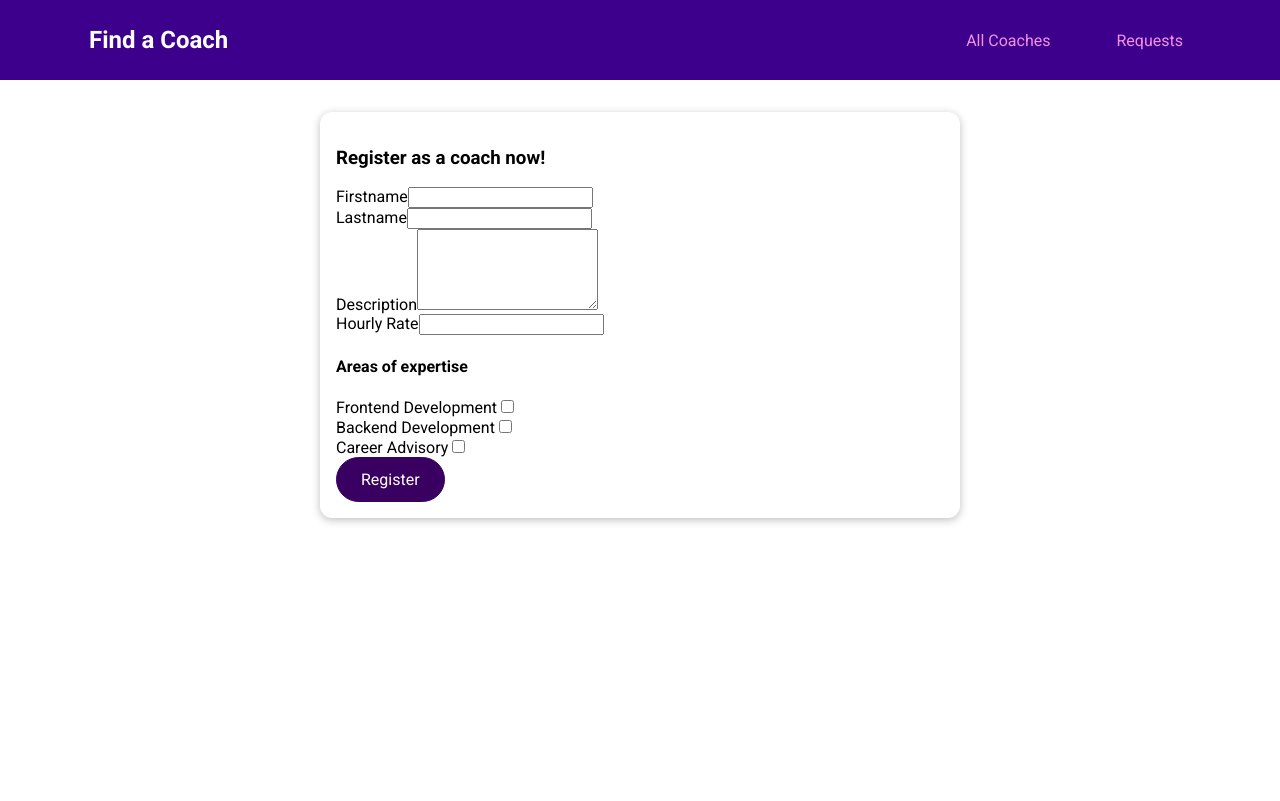
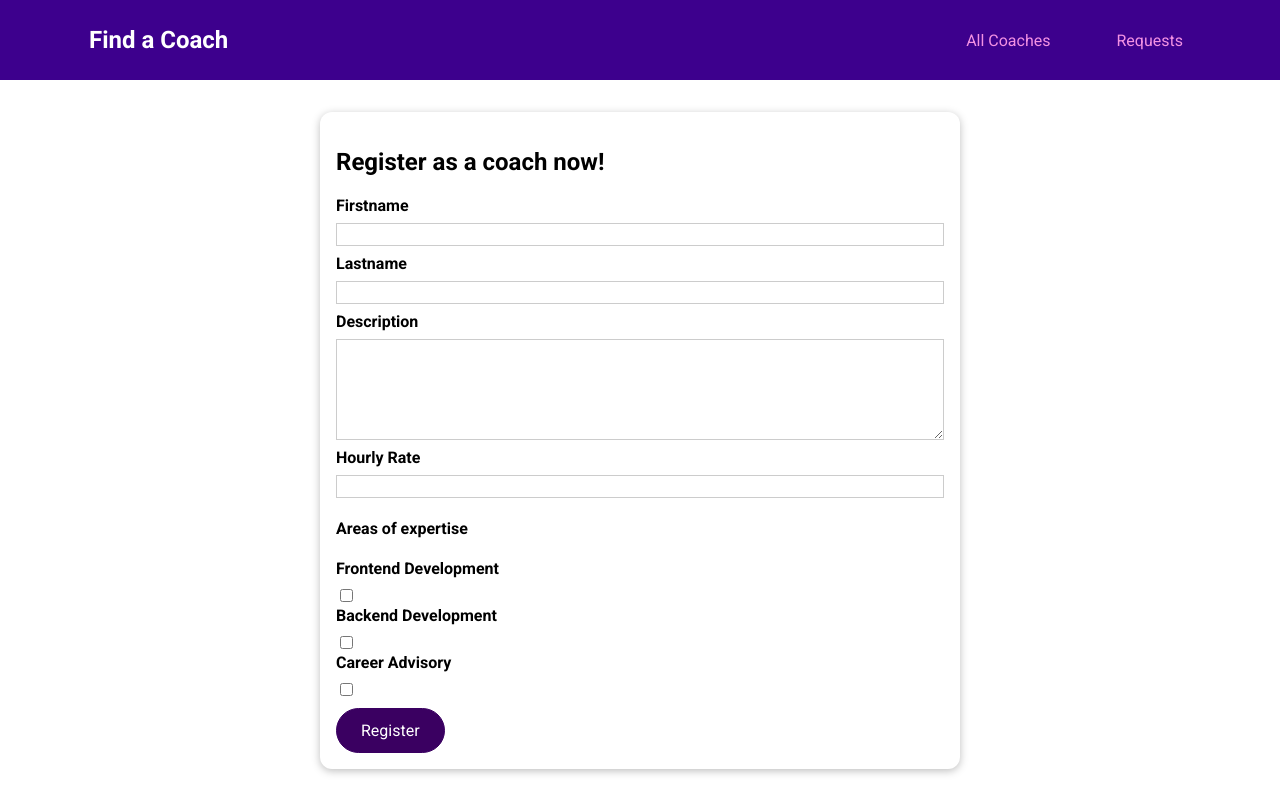
Before and after one commit to DusanR12/main-prj-01-starting-setup, a Vue app: page /register in a window 1280 px wide. Built offline with nearby package versions, Linux system fonts and the light colour scheme.

Commit message:
fixing the CoachForm component

```diff
--- a/src/components/coaches/CoachForm.vue
+++ b/src/components/coaches/CoachForm.vue
@@ -1,46 +1,46 @@
 <template>
   <section>
     <base-card>
+      <h2>Register as a coach now!</h2>
       <form @submit.prevent="onSubmit">
-        <h3>Register as a coach now!</h3>
-        <div>
+        <div class="form-control">
           <label for="firstname">Firstname</label>
           <input
-            v-model="firstName"
+            v-model.trim="firstName"
             type="text"
             id="firstname"
             name="firstName"
           />
         </div>
-        <div>
+        <div class="form-control">
           <label for="lastname">Lastname</label>
           <input
-            v-model="lastName"
+            v-model.trim="lastName"
             type="text"
             id="lastname"
             name="lastName"
           />
         </div>
-        <div>
+        <div class="form-control">
           <label for="description">Description</label>
           <textarea
-            v-model="description"
+            v-model.trim="description"
             name="description"
             id="description"
             cols="20"
             rows="5"
           ></textarea>
         </div>
-        <div>
+        <div class="form-control">
           <label for="hourlyRate">Hourly Rate</label>
           <input
             v-model="hourlyRate"
-            type="text"
+            type="number"
             id="hourlyRate"
             name="hourlyRate"
           />
         </div>
-        <div>
+        <div class="form-control">
           <h4>Areas of expertise</h4>
           <div>
             <label for="frontend">Frontend Development</label>
@@ -90,12 +90,12 @@
 
   computed: {
     numOfCoaches() {
-        return this.$store.getters.coaches.length
+      return this.$store.getters.coaches.length;
     },
 
     formattedID() {
       return 'c' + (this.numOfCoaches + 1);
-    }
+    },
   },
 
   methods: {
@@ -113,11 +113,68 @@
         lastName: this.lastName,
         areas: this.areas,
         description: this.description,
-          hourlyRate: this.hourlyRate
-        }
+        hourlyRate: this.hourlyRate,
+      };
 
-        this.$store.commit('addCoach', newCoach)
+      this.$store.commit('addCoach', newCoach);
     },
   },
 };
 </script>
+
+<style #scoped>
+.form-control {
+  margin: 0.5rem 0;
+}
+
+label {
+  font-weight: bold;
+  display: block;
+  margin-bottom: 0.5rem;
+}
+
+input[type='checkbox'] + label {
+  font-weight: normal;
+  display: inline;
+  margin: 0 0 0 0.5rem;
+}
+
+input,
+textarea {
+  display: block;
+  width: 100%;
+  border: 1px solid #ccc;
+  font: inherit;
+}
+
+input:focus,
+textarea:focus {
+  background-color: #f0e6fd;
+  outline: none;
+  border-color: #3d008d;
+}
+
+input[type='checkbox'] {
+  display: inline;
+  width: auto;
+  border: none;
+}
+
+input[type='checkbox']:focus {
+  outline: #3d008d solid 1px;
+}
+
+h3 {
+  margin: 0.5rem 0;
+  font-size: 1rem;
+}
+
+.invalid label {
+  color: red;
+}
+
+.invalid input,
+.invalid textarea {
+  border: 1px solid red;
+}
+</style>
```
Lines whose indentation alone changed are shown as unchanged.
